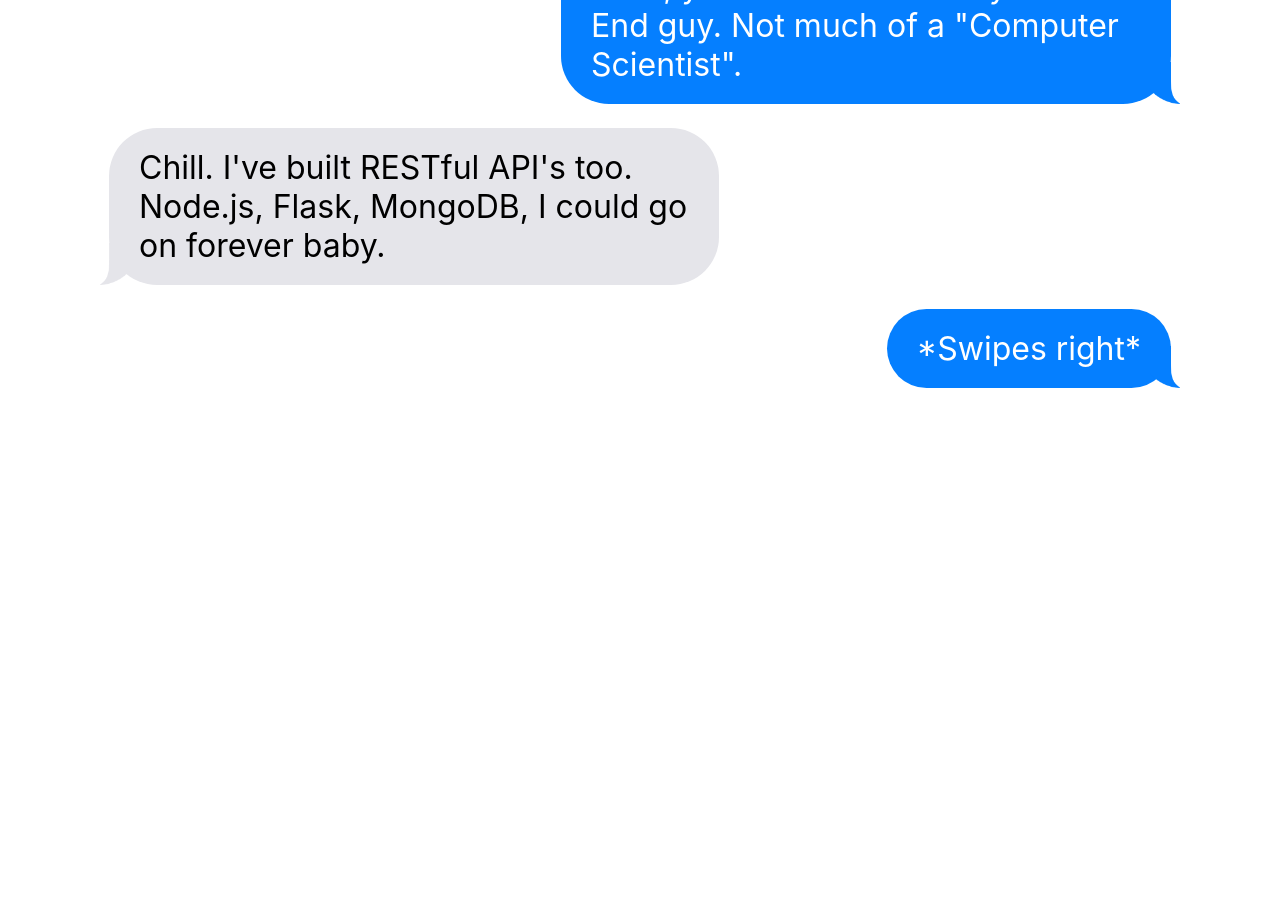
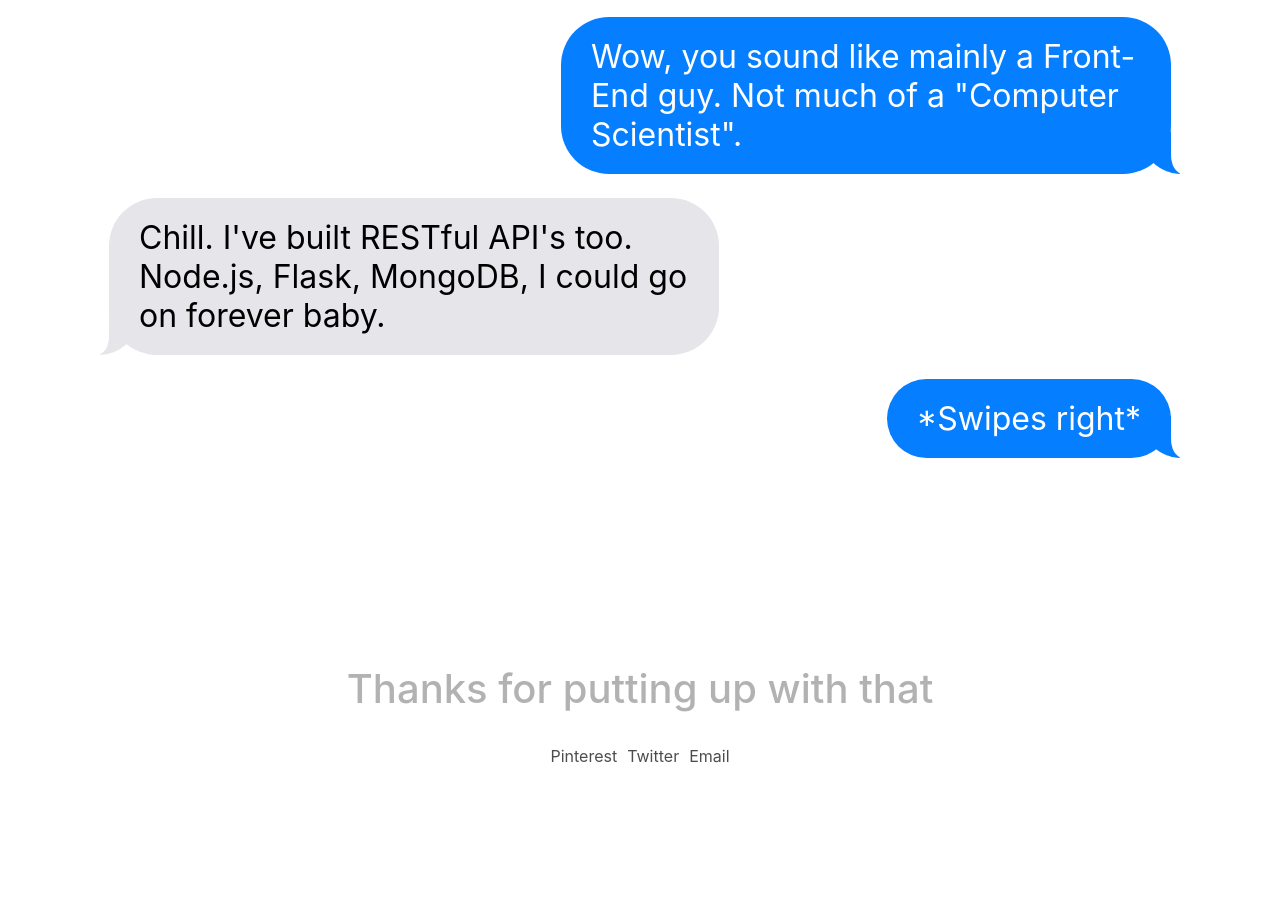
Before and after one commit to brandonmowat/brandonmowat.com, a plain HTML site: page index.html in a window 1280 px wide. Shown: the part 1852-2771 px from the top of the page. Before the commit the page ends 2282 px from the top, so only its background shows below. Drawn offline with Linux system fonts and the light colour scheme.

Commit message:
Added social and email along with footer

```diff
--- a/index.html
+++ b/index.html
@@ -90,6 +90,16 @@
 
 
       </div>
+
+      <div class="footer">
+        <h2>Thanks for putting up with that</h2>
+        <div class="links">
+          <a href="https://www.pinterest.com/brandonmowat/" target="_blank">Pinterest</a>
+          <a href="https://www.twitter.com/brandonmowat/" target="_blank">Twitter</a>
+          <a href="mailto:brandon@frrand.com" target="_blank">Email</a>
+        </div>
+      </div>
+
     </div>
   </div>
 </body>
--- a/style.css
+++ b/style.css
@@ -7,6 +7,12 @@ body {
 
 h1 {
   font-size: 60px;
+  font-weight: 500;
+  color: rgba(0, 0, 0, 0.3);
+}
+
+h2 {
+  font-size: 40px;
   font-weight: 500;
   color: rgba(0, 0, 0, 0.3);
 }
@@ -26,7 +32,7 @@ h3 {
 }
 
 header {
-  padding: 80px 0;
+  padding: 150px 0 80px 0;
   text-align: center;
 }
 
@@ -100,3 +106,24 @@ header {
 .chat-section.blue .chatbubble p {
   color: #fff;
 }
+
+
+.footer {
+  padding: 150px 0;
+}
+
+.footer h2 {
+  text-align: center;
+}
+
+.footer .links {
+  margin: 0 auto;
+  display: flex;
+  justify-content: center;
+}
+
+.footer .links a {
+  text-decoration: none;
+  margin: 0 5px;
+  color: rgba(0, 0, 0, 0.7);
+}
```
